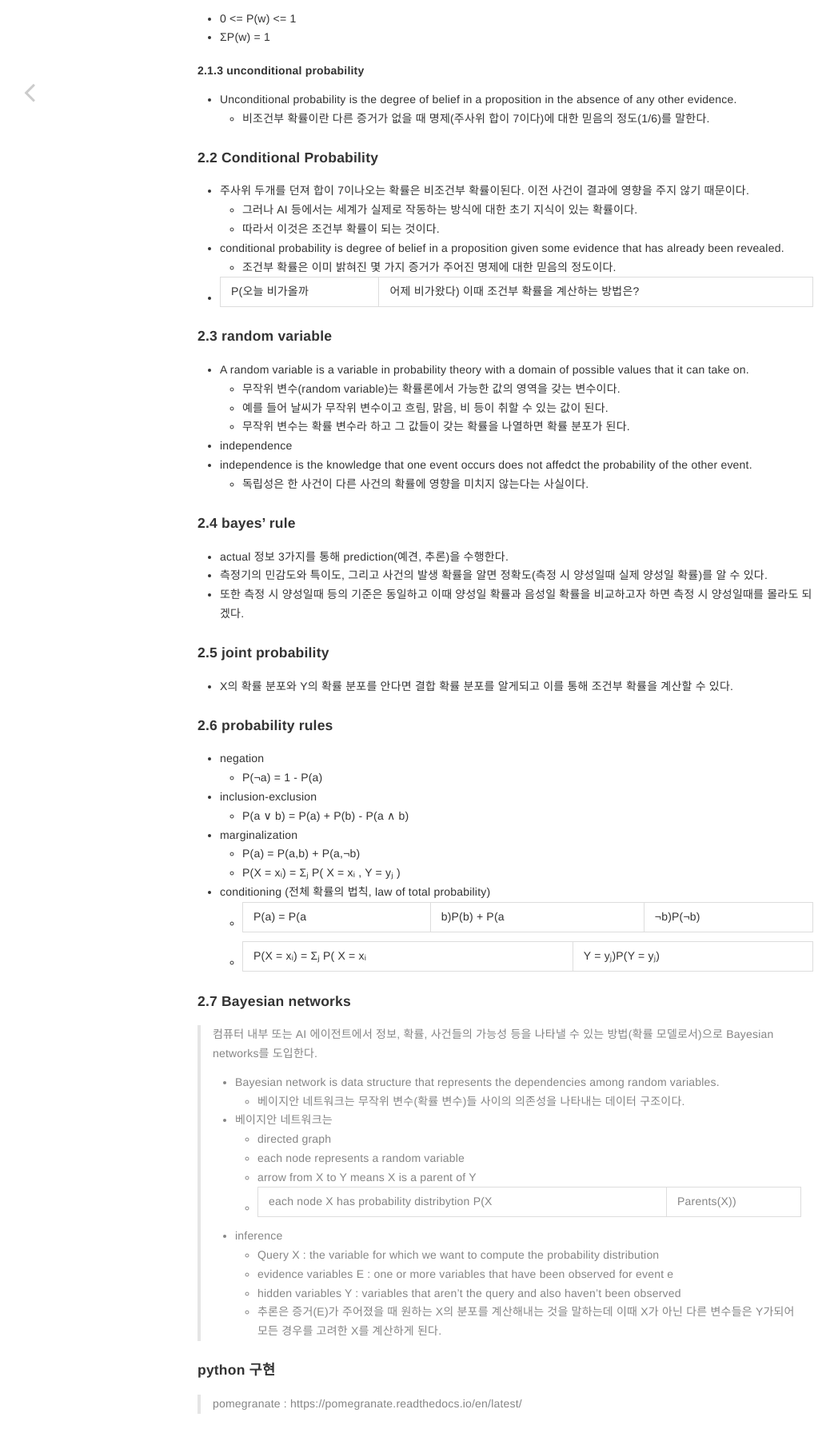
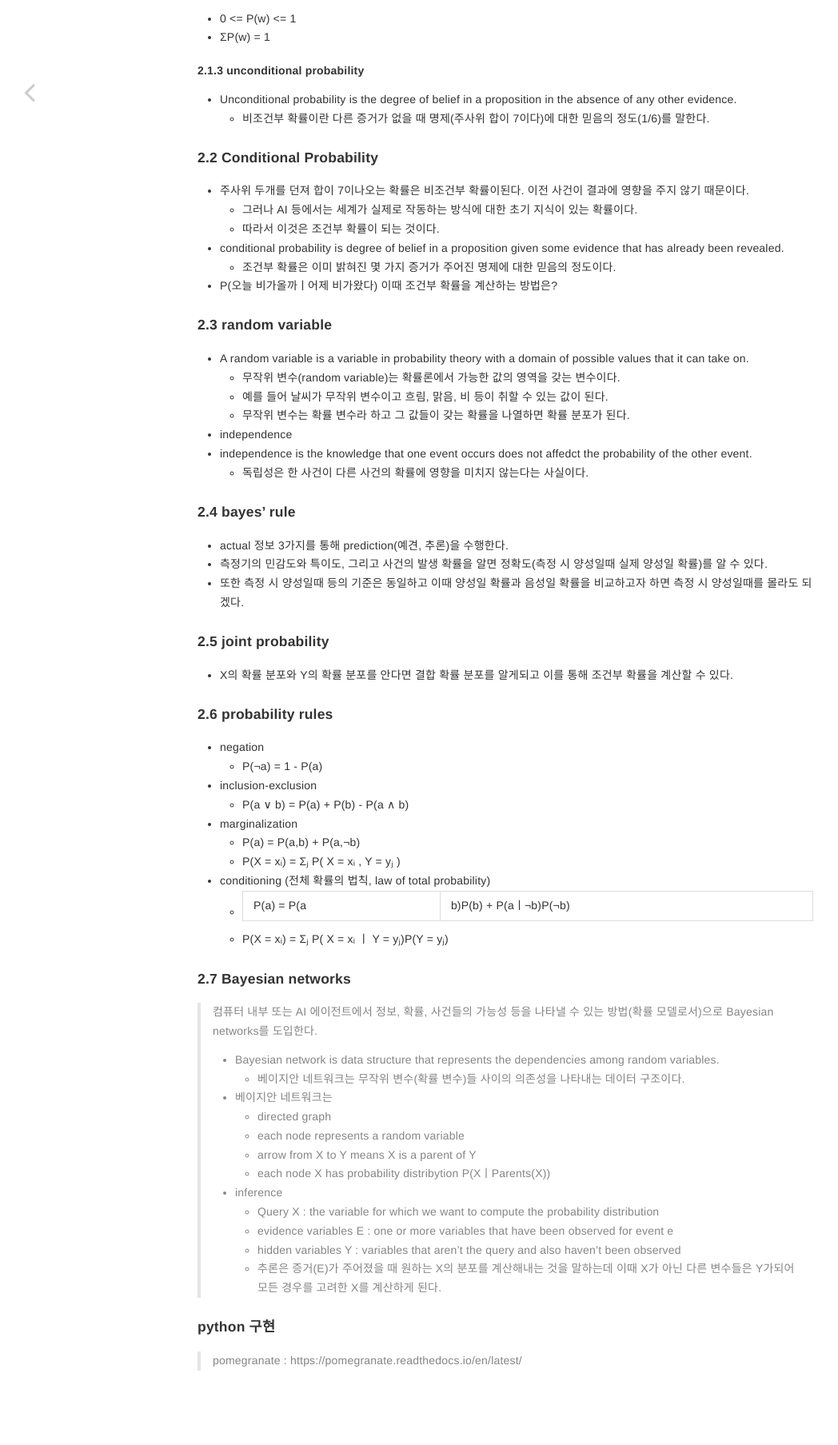
Before and after one commit to contravia-cloud/TechnicalBlog, a Jekyll site: the page built from _posts/2022-04-06-Probabilistic_robotics.md, in a window 1280 px wide, cut to the strip 1640-3456 px from the top of the page. Shown: the top 1807 px of the strip at 80% size, without its empty margins (8-1056 px from the left). Built offline with Jekyll 4.4.1, drawn with Linux system fonts in a browser that asks for light colours; our own code applies the rules of GitHub Pages for plain Markdown files.

Commit message:
Update 2022-04-06-Probabilistic_robotics.md

```diff
--- a/_posts/2022-04-06-Probabilistic_robotics.md
+++ b/_posts/2022-04-06-Probabilistic_robotics.md
@@ -46,7 +46,7 @@ date: 2022-04-06
     - 따라서 이것은 조건부 확률이 되는 것이다.
   - conditional probability is degree of belief in a proposition given some evidence that has already been revealed.
     - 조건부 확률은 이미 밝혀진 몇 가지 증거가 주어진 명제에 대한 믿음의 정도이다.
-  - P(오늘 비가올까|어제 비가왔다) 이때 조건부 확률을 계산하는 방법은?
+  - P(오늘 비가올까ㅣ어제 비가왔다) 이때 조건부 확률을 계산하는 방법은?
 
 #### 2.3 random variable
   - A random variable is a variable in probability theory with a domain of possible values that it can take on.
@@ -74,8 +74,8 @@ date: 2022-04-06
     - P(a) = P(a,b) + P(a,¬b)
     - P(X = xᵢ) = Σⱼ P( X = xᵢ , Y = yⱼ )
   - conditioning (전체 확률의 법칙, law of total probability)
-    - P(a) = P(a|b)P(b) + P(a|¬b)P(¬b)
-    - P(X = xᵢ) = Σⱼ P( X = xᵢ | Y = yⱼ)P(Y = yⱼ)
+    - P(a) = P(a|b)P(b) + P(aㅣ¬b)P(¬b)
+    - P(X = xᵢ) = Σⱼ P( X = xᵢ ㅣ Y = yⱼ)P(Y = yⱼ)
 
 #### 2.7 Bayesian networks
 > 컴퓨터 내부 또는 AI 에이전트에서 정보, 확률, 사건들의 가능성 등을 나타낼 수 있는 방법(확률 모델로서)으로 Bayesian networks를 도입한다.
@@ -85,7 +85,7 @@ date: 2022-04-06
     - directed graph
     - each node represents a random variable
     - arrow from X to Y means X is a parent of Y
-    - each node X has probability distribytion P(X|Parents(X))
+    - each node X has probability distribytion P(XㅣParents(X))
   - inference
     - Query X : the variable for which we want to compute the probability distribution
     - evidence variables E : one or more variables that have been observed for event e
```
